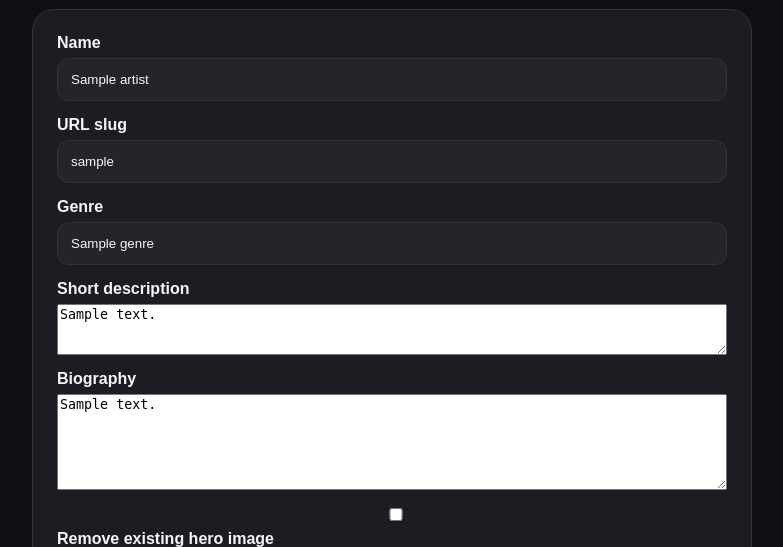
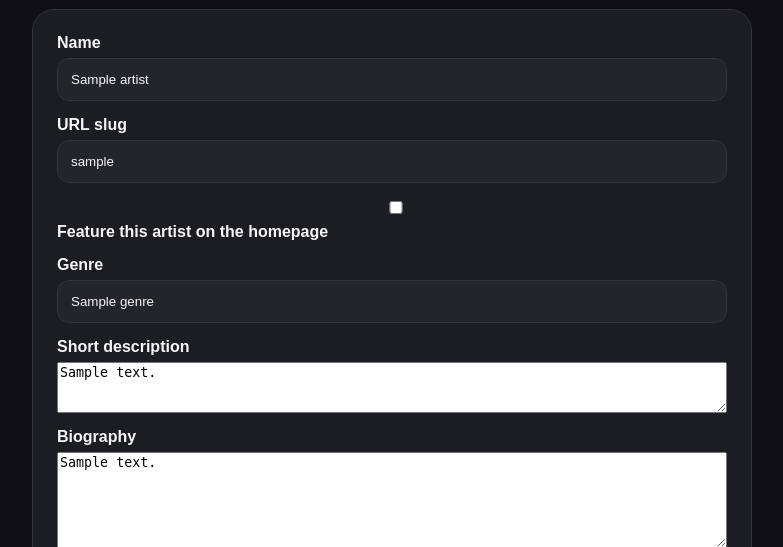
Before and after one commit to Mrgnoblennon/side-b, a Flask app: template templates/admin_artist_form.html in a window 1280 px wide. Shown: the part 448-995 px from the top of the page, without its empty margins (58-841 px from the left). Run offline with Flask 3, Linux system fonts and the light colour scheme; the template is opened without the code that fills it: most values are stand-ins (such as "Sample title", 1, 10 or a date in 2020).

Commit message:
Add homepage featured artist toggle to admin form

```diff
--- a/templates/admin_artist_form.html
+++ b/templates/admin_artist_form.html
@@ -6,6 +6,7 @@
 <input type="hidden" name="csrf_token" value="{{ session.admin_csrf }}">
 <label>Name <input name="name" required maxlength="200" value="{{ artist.name if artist else '' }}"></label>
 <label>URL slug <input name="slug" required pattern="[a-z0-9]+(-[a-z0-9]+)*" value="{{ artist.slug if artist else '' }}" placeholder="artist-name"></label>
+<label><input type="checkbox" name="featured" value="1" {% if artist and artist.featured %}checked{% endif %}> Feature this artist on the homepage</label>
 <label>Genre <input name="genre" value="{{ artist.genre if artist else '' }}"></label>
 <label>Short description <textarea name="description" rows="3">{{ artist.description if artist else '' }}</textarea></label>
 <label>Biography <textarea name="biography" rows="6">{{ artist.biography if artist else '' }}</textarea></label>
```
